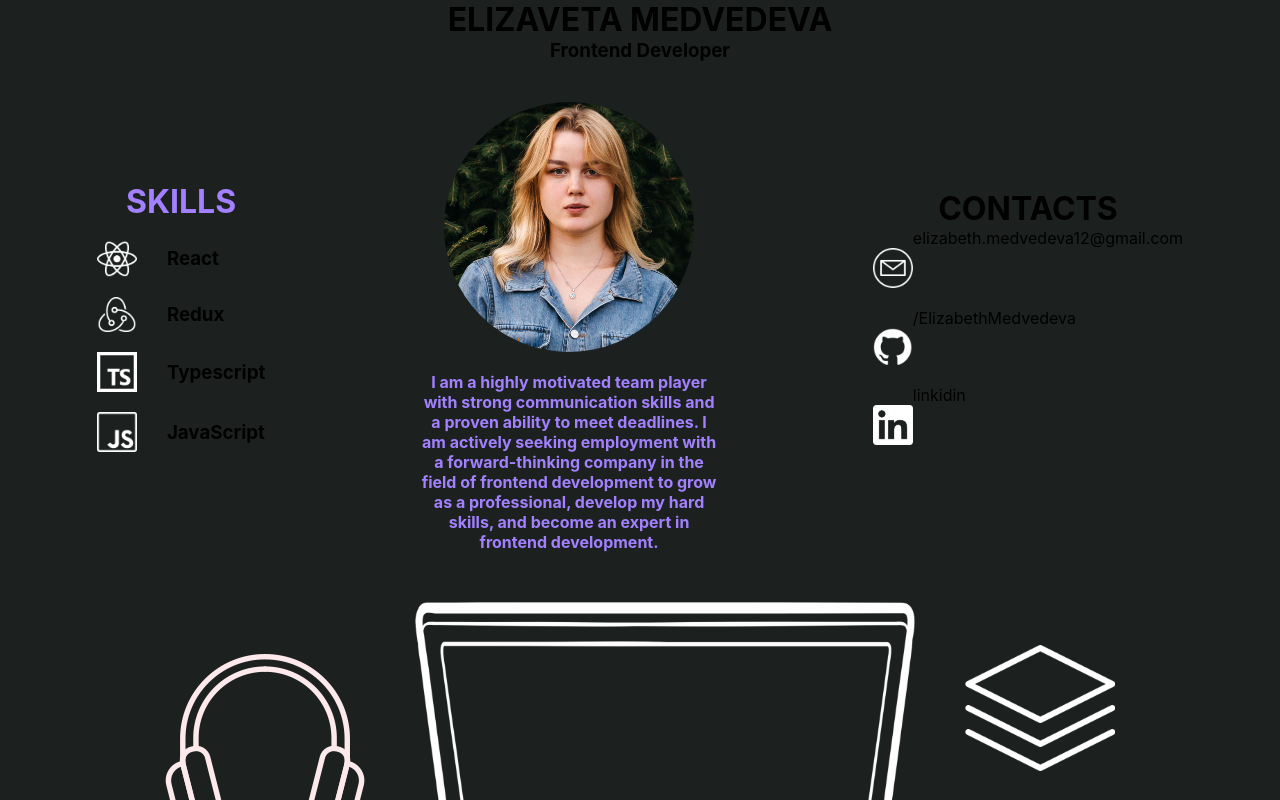
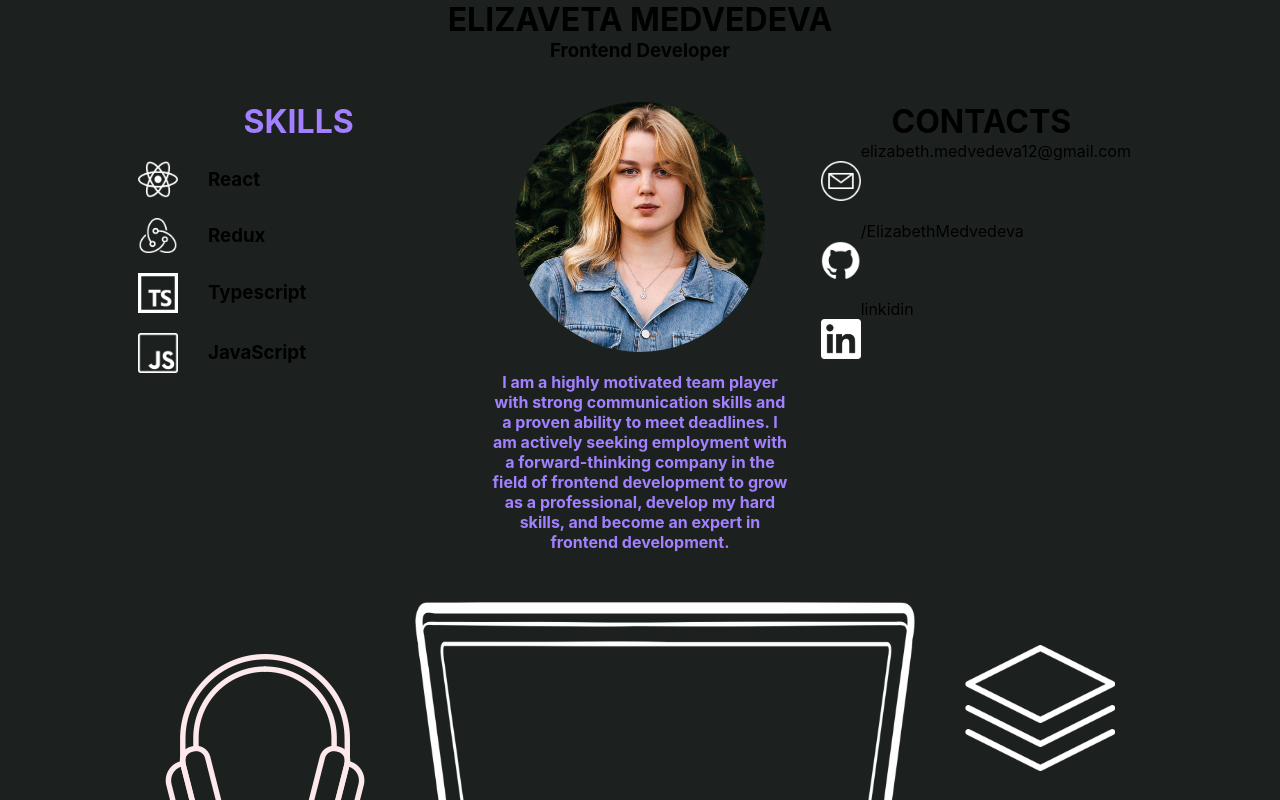
Before and after one commit to ElizabethMedvedeva/cv_medvedeva, a React (Create React App) app: page / in a window 1280 px wide. Shown: the top 800 px of the page. Built offline with nearby package versions, Linux system fonts and the light colour scheme.

Commit message:
add display grid to skills container

```diff
--- a/src/App.css
+++ b/src/App.css
@@ -1,4 +1,5 @@
 .App {
   text-align: center;
   display: flex;
+  background-color: #1c2120;
 }
--- a/src/components/main.Styled.ts
+++ b/src/components/main.Styled.ts
@@ -2,9 +2,10 @@ import styled from "styled-components";
 
 export const MainContainer = styled.div`
   background-color: #1c2120;
-  width: 100%;
+  max-width: 1170px;
   height: 100%;
   min-height: 100vh;
+  margin: 0 auto;
 `;
 
 export const MainWrapper = styled.div`
@@ -13,10 +14,13 @@ export const MainWrapper = styled.div`
 
 export const FirstRow = styled.div`
   padding-top: 40px;
-  display: flex;
-  align-items: center;
   width: 100%;
-  justify-content: space-around;
+`;
+export const FirstSRowContainer = styled.div`
+  display: grid;
+  grid-template-rows: 1fr;
+  grid-template-columns: 1fr 1fr 1fr;
+  column-gap: 20px;
 `;
 export const SecondRow = styled.div`
   display: flex;
--- a/src/components/main.tsx
+++ b/src/components/main.tsx
@@ -5,7 +5,13 @@ import { Education } from "./education/education";
 import { Hobbies } from "./hobbies/hobbies";
 import { Languages } from "./languages/languages";
 import { Skills } from "./skills/skills";
-import { FirstRow, MainContainer, MainWrapper, SecondRow } from "./main.Styled";
+import {
+  FirstRow,
+  FirstSRowContainer,
+  MainContainer,
+  MainWrapper,
+  SecondRow,
+} from "./main.Styled";
 
 export const Main = () => {
   return (
@@ -16,9 +22,11 @@ export const Main = () => {
           <h3>Frontend Developer</h3>
         </div>
         <FirstRow id="first_row">
-          <Skills />
-          <About />
-          <Contacts />
+          <FirstSRowContainer id="first_row_container">
+            <Skills />
+            <About />
+            <Contacts />
+          </FirstSRowContainer>
         </FirstRow>
         <Central />
         <SecondRow id="second_row">
--- a/src/index.css
+++ b/src/index.css
@@ -2,14 +2,18 @@
 
 body {
   margin: 0;
-  font-family: -apple-system, BlinkMacSystemFont, 'Segoe UI', 'Roboto', 'Oxygen',
-    'Ubuntu', 'Cantarell', 'Fira Sans', 'Droid Sans', 'Helvetica Neue',
+  font-family: -apple-system, BlinkMacSystemFont, "Segoe UI", "Roboto", "Oxygen",
+    "Ubuntu", "Cantarell", "Fira Sans", "Droid Sans", "Helvetica Neue",
     sans-serif;
   -webkit-font-smoothing: antialiased;
   -moz-osx-font-smoothing: grayscale;
 }
 
 code {
-  font-family: source-code-pro, Menlo, Monaco, Consolas, 'Courier New',
+  font-family: source-code-pro, Menlo, Monaco, Consolas, "Courier New",
     monospace;
 }
+#root {
+  max-width: 100%;
+  margin: 0 auto;
+}
```
